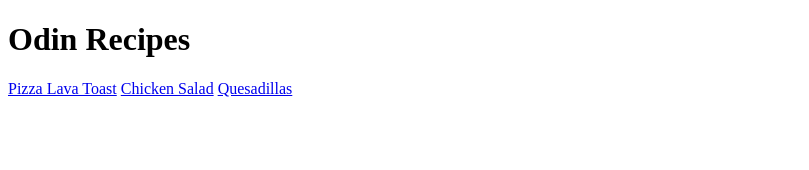
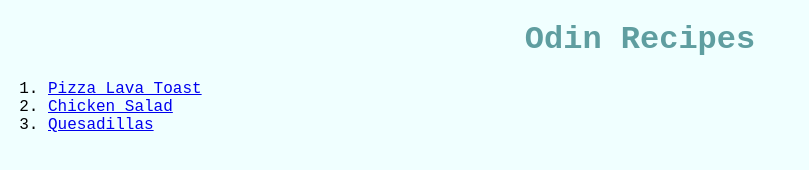
Before and after one commit to one435/odin-recipes, a plain HTML site: page index.html in a window 1280 px wide. Shown: the whole page, without its empty margins (0-809 px from the left). Drawn offline with Linux system fonts and the light colour scheme.

Commit message:
Added some style using CSS

```diff
--- a/index.html
+++ b/index.html
@@ -3,11 +3,14 @@
     <head>
         <meta charset="UTF-8">
         <title>Recipes</title>
+        <link rel="stylesheet" href="styles.css">
     </head>
-    <body>
+    <body class="Home">
         <h1>Odin Recipes</h1>
-        <a href="./recipes/pizzalavatoast.html">Pizza Lava Toast</a>
-        <a href="./recipes/chickensalad.html">Chicken Salad</a>
-        <a href="./recipes/quesadillas.html">Quesadillas</a>
+        <ol>
+            <li><a href="./recipes/pizzalavatoast.html">Pizza Lava Toast</a></li>
+            <li><a href="./recipes/chickensalad.html">Chicken Salad</a></li>
+            <li><a href="./recipes/quesadillas.html">Quesadillas</a></li>
+        </ol>
     </body>
 </html>
--- /dev/null
+++ b/styles.css
@@ -0,0 +1,13 @@
+body{
+    font-family: 'Courier New', Courier, monospace;
+    background-color: azure;
+}
+h1{
+    text-align: center;
+    color: cadetblue;
+}
+img{
+    display: block;
+    margin:auto;
+    border: 10px solid beige;
+}
```
Also changed, not shown: recipes/chickensalad.html (+1 -0 lines), recipes/pizzalavatoast.html (+1 -0 lines), recipes/quesadillas.html (+2 -0 lines).
